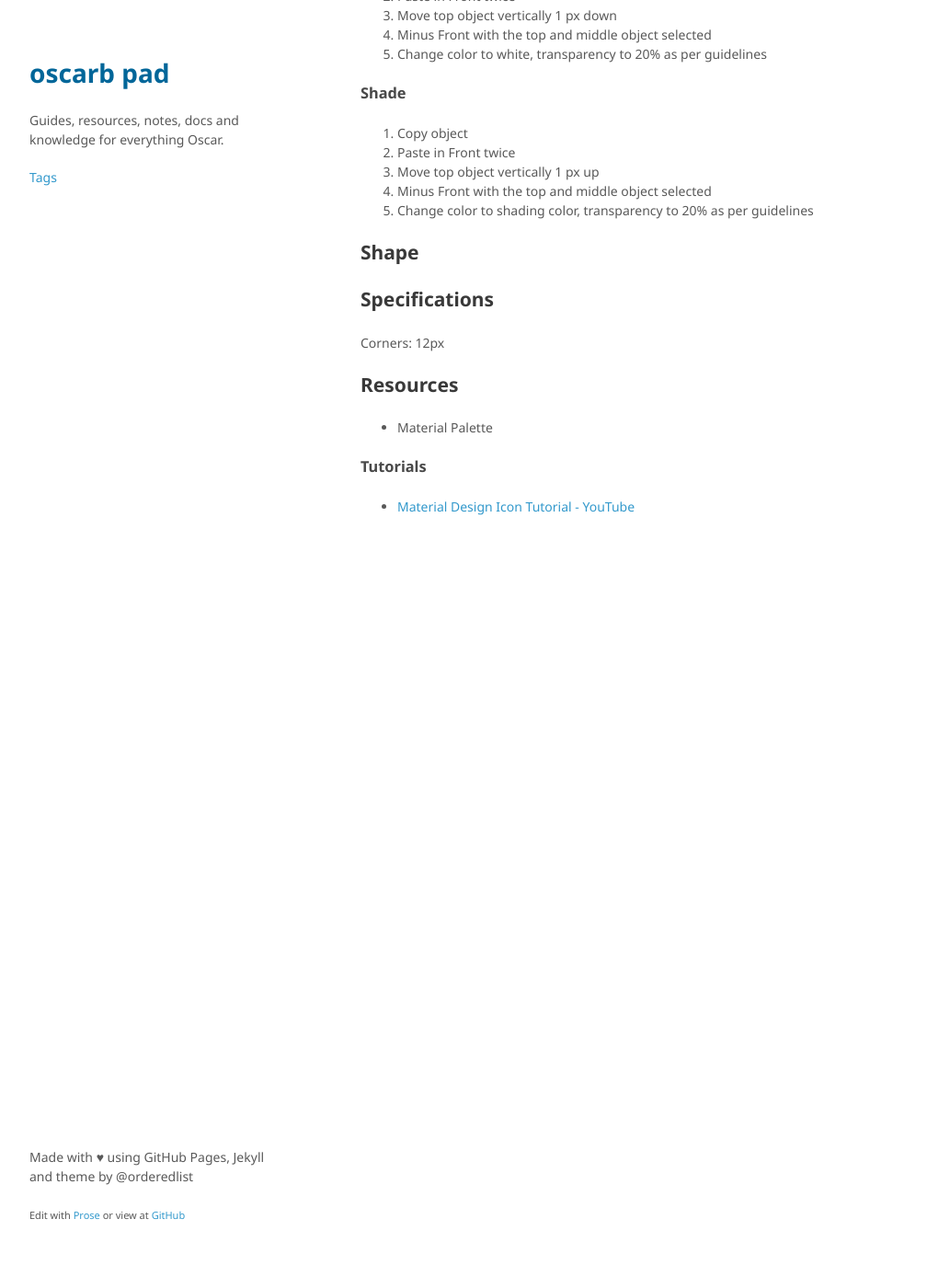
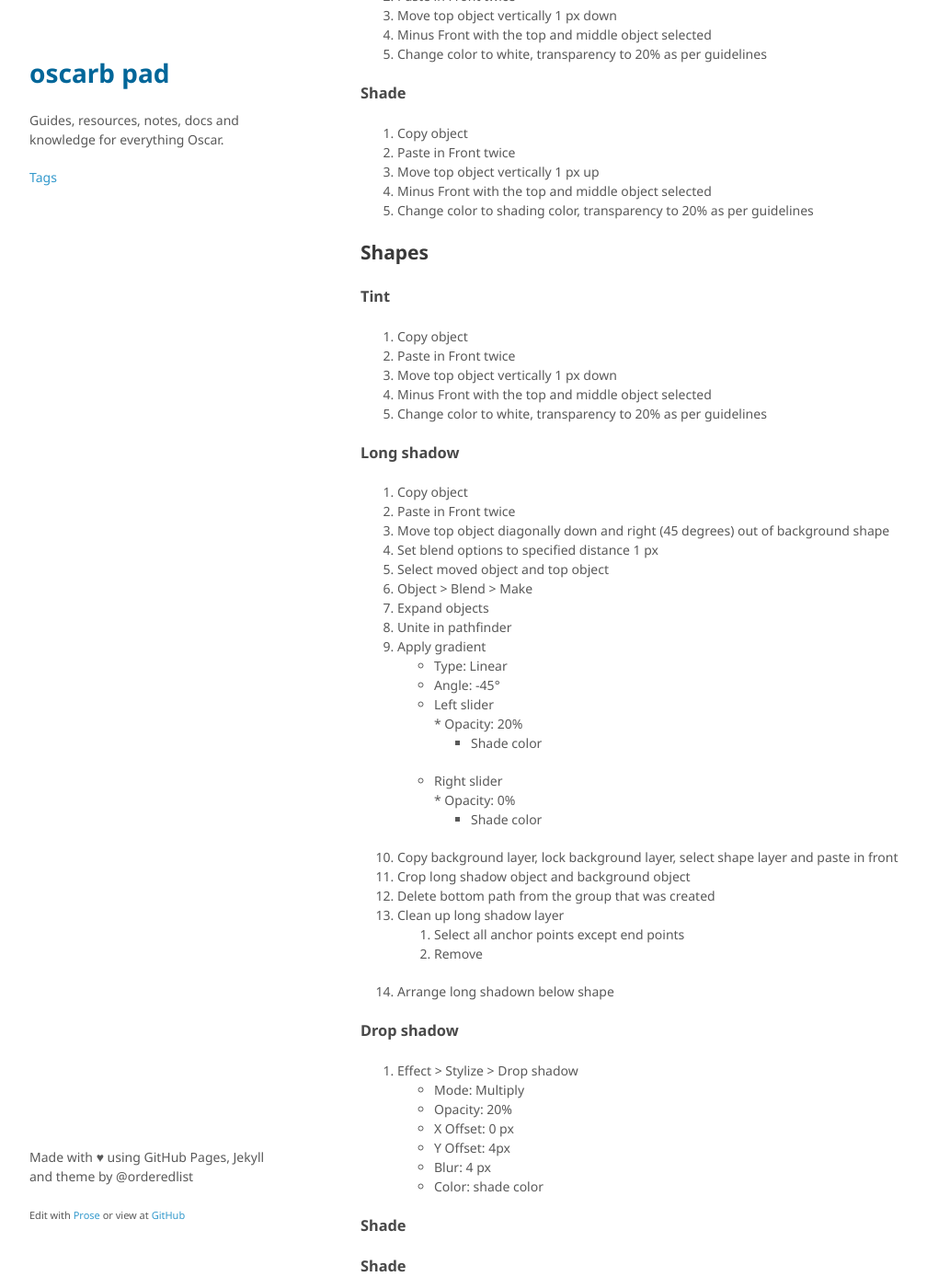
Before and after one commit to oscarb/pad, a Jekyll site: the page built from _docs/material-design-icon.md, in a window 1280 px wide and 1400 px high, scrolled down 252 px. Shown: the whole window at 92% size, without its empty margins (128-1136 px from the left). Built offline with Jekyll 4.4.1, drawn with Linux system fonts in a browser that asks for light colours; some web fonts are replaced; some of the changed text lies outside the part shown.

Commit message:
Created material-design-icon.md

```diff
--- a/_docs/material-design-icon.md
+++ b/_docs/material-design-icon.md
@@ -22,7 +22,63 @@ tags: [android, material design]
 5. Change color to shading color, transparency to 20% as per guidelines
 
 
-## Shape
+
+## Shapes
+
+### Tint
+1. Copy object
+2. Paste in Front twice
+3. Move top object vertically 1 px down
+4. Minus Front with the top and middle object selected
+5. Change color to white, transparency to 20% as per guidelines
+
+
+### Long shadow
+1. Copy object
+2. Paste in Front twice
+3. Move top object diagonally down and right (45 degrees) out of background shape
+4. Set blend options to specified distance 1 px
+5. Select moved object and top object
+6. Object > Blend > Make
+7. Expand objects
+8. Unite in pathfinder
+9. Apply gradient
+	* Type: Linear
+    * Angle: -45°
+    * Left slider
+    	* Opacity: 20%
+        * Shade color
+    * Right slider
+    	* Opacity: 0%
+        * Shade color
+10. Copy background layer, lock background layer, select shape layer and paste in front
+11. Crop long shadow object and background object
+12. Delete bottom path from the group that was created
+13. Clean up long shadow layer
+	1. Select all anchor points except end points
+    2. Remove
+14. Arrange long shadown below shape
+
+### Drop shadow
+
+1. Effect > Stylize > Drop shadow
+	* Mode: Multiply
+    * Opacity: 20%
+    * X Offset: 0 px
+    * Y Offset: 4px
+    * Blur: 4 px
+    * Color: shade color
+
+### Shade
+
+
+
+
+
+
+
+### Shade
+Apply tint and shade if material is paper, no tint/shade on color
 
 
 
```
